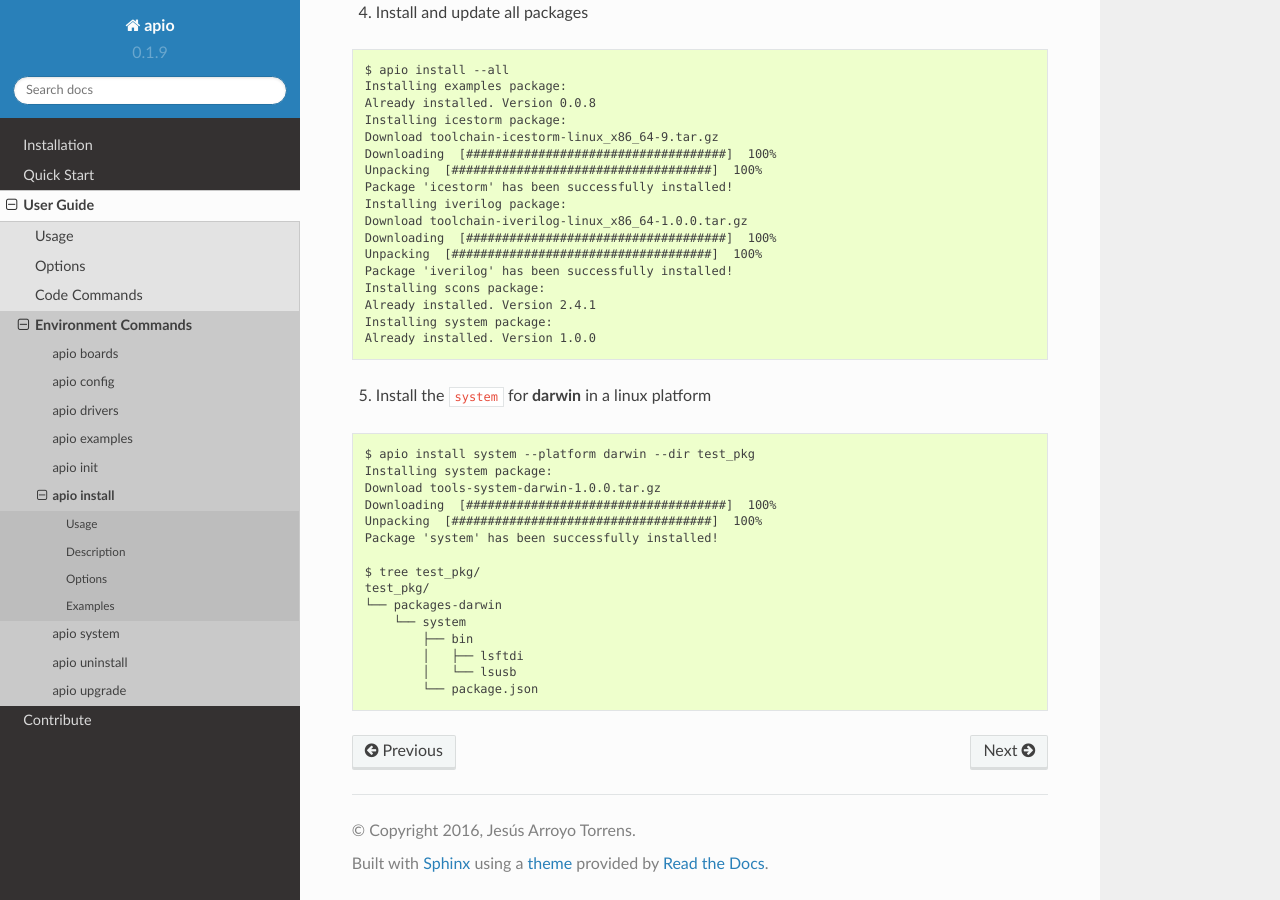
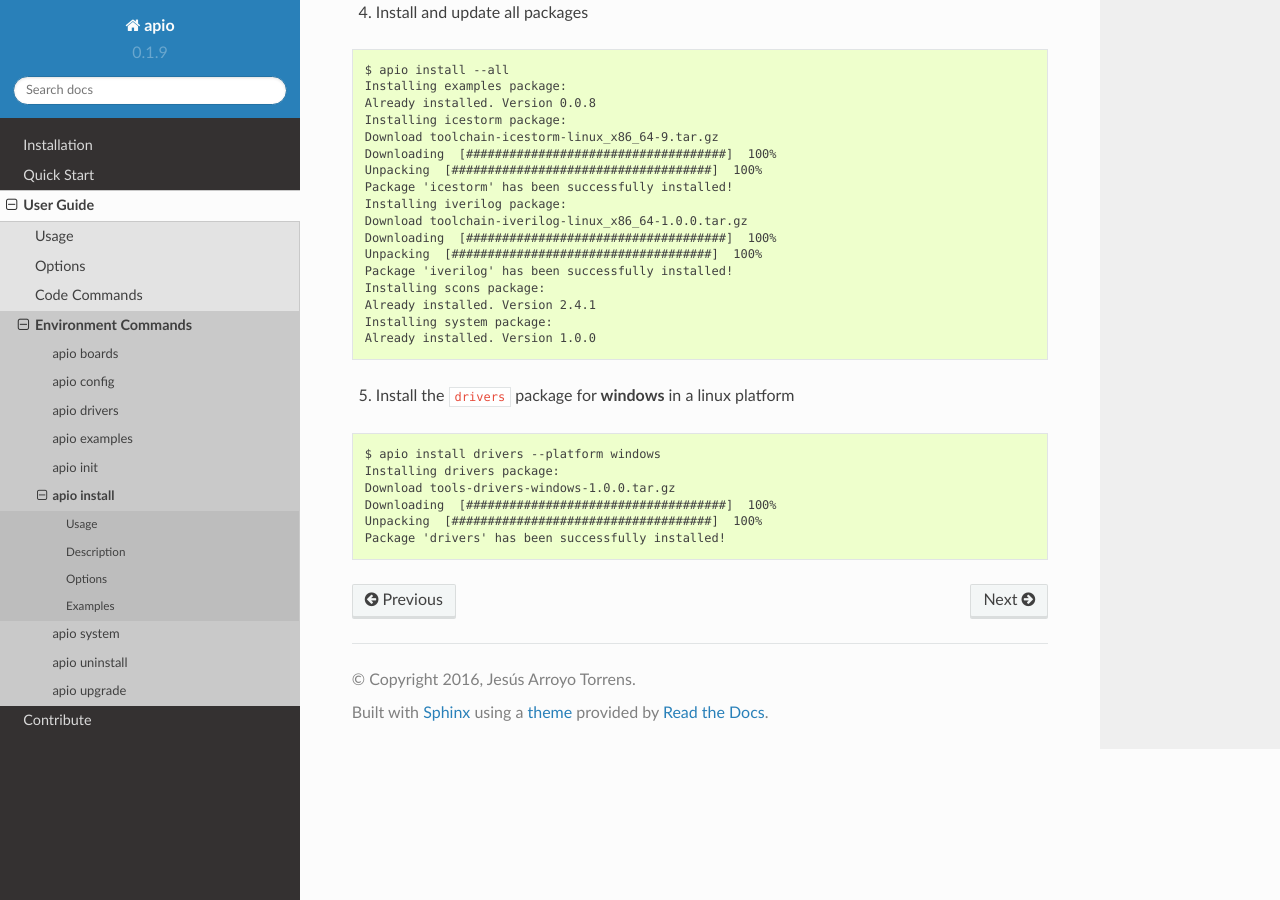
Before and after one commit to FPGAwars/apio, a Sphinx documentation site: the page built from docs/source/user_guide/env_commands/cmd_install.rst, in a window 1280 px wide and 900 px high, scrolled down 2349 px. Built offline with Sphinx 7.4.7 and the Read the Docs theme 2.0.0, drawn with Linux system fonts in a browser that asks for light colours.

Commit message:
Update install/uninstall commands doc

```diff
--- a/docs/source/user_guide/env_commands/cmd_install.rst
+++ b/docs/source/user_guide/env_commands/cmd_install.rst
@@ -139,23 +139,13 @@ Examples
   Installing system package:
   Already installed. Version 1.0.0
 
-5. Install the ``system`` for **darwin** in a linux platform
+5. Install the ``drivers`` package for **windows** in a linux platform
 
 .. code::
 
-
-  $ apio install system --platform darwin --dir test_pkg
-  Installing system package:
-  Download tools-system-darwin-1.0.0.tar.gz
+  $ apio install drivers --platform windows
+  Installing drivers package:
+  Download tools-drivers-windows-1.0.0.tar.gz
   Downloading  [####################################]  100%
   Unpacking  [####################################]  100%
-  Package 'system' has been successfully installed!
-
-  $ tree test_pkg/
-  test_pkg/
-  └── packages-darwin
-      └── system
-          ├── bin
-          │   ├── lsftdi
-          │   └── lsusb
-          └── package.json
+  Package 'drivers' has been successfully installed!
```
Also changed, not shown: docs/source/user_guide/env_commands/cmd_uninstall.rst (+14 -0 lines).
